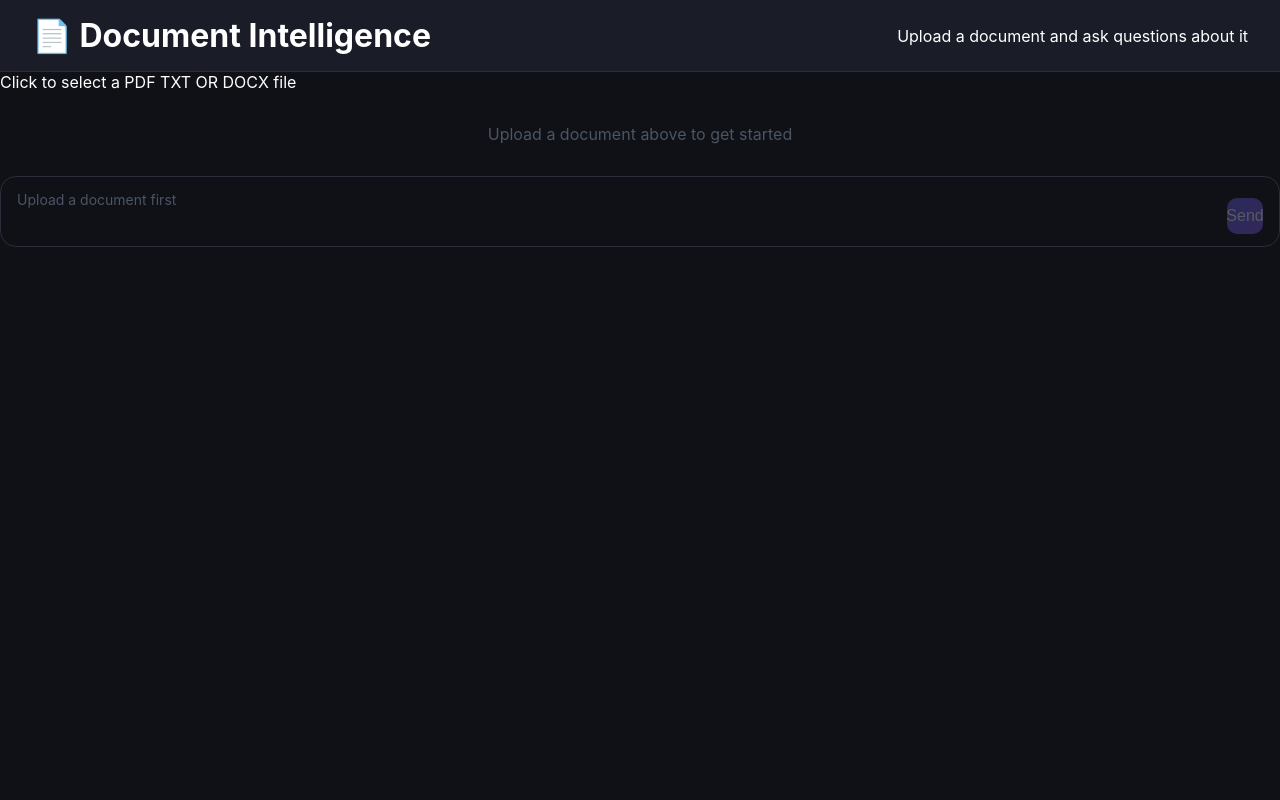
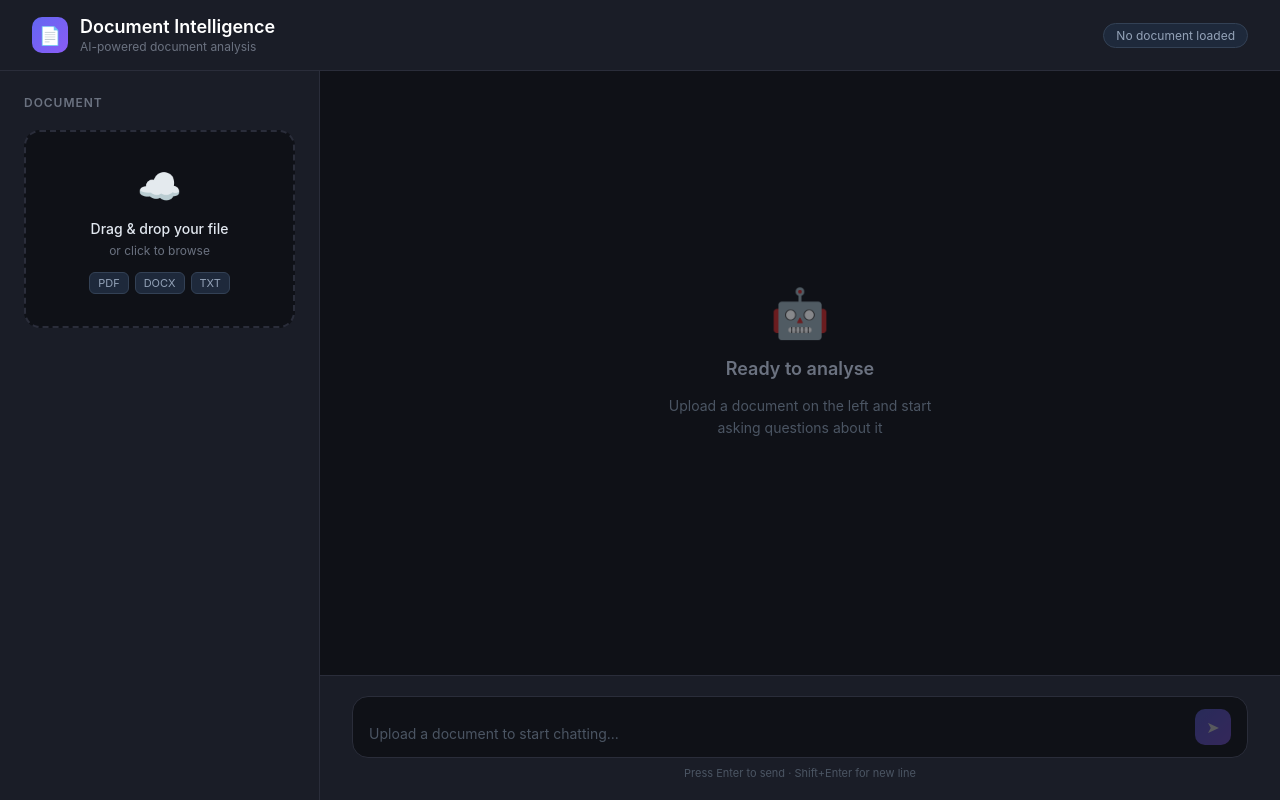
Before and after one commit to eyoba45/document-intelligence-frontend, a React (Create React App) app: page / in a window 1280 px wide. Built offline with nearby package versions, Linux system fonts and the light colour scheme.

Commit message:
Update App.js

```diff
--- a/src/App.js
+++ b/src/App.js
@@ -1,80 +1,150 @@
-import { useState } from "react";
+import { useState, useRef, useEffect } from "react";
 import axios from "axios";
 import "./App.css";
 
 const API = "http://127.0.0.1:8000/api";
 
+function getFileIcon(filename) {
+  if (!filename) return "📄";
+  if (filename.endsWith(".pdf")) return "📕";
+  if (filename.endsWith(".docx")) return "📘";
+  if (filename.endsWith(".txt")) return "📄";
+  return "📄";
+}
+
+function formatSize(bytes) {
+  if (bytes < 1024) return bytes + " B";
+  if (bytes < 1024 * 1024) return (bytes / 1024).toFixed(1) + " KB";
+  return (bytes / (1024 * 1024)).toFixed(1) + " MB";
+}
+
+function formatTime() {
+  return new Date().toLocaleTimeString([], { hour: "2-digit", minute: "2-digit" });
+}
+
+const SUGGESTIONS = [
+  "Summarize this document",
+  "Who are the main people mentioned?",
+  "What are the key objectives?",
+  "What problems does this address?",
+  "What are the main conclusions?",
+];
+
 export default function App() {
   const [file, setFile] = useState(null);
   const [uploaded, setUploaded] = useState(false);
   const [uploading, setUploading] = useState(false);
+  const [progress, setProgress] = useState(0);
   const [chunks, setChunks] = useState(0);
   const [messages, setMessages] = useState([]);
   const [question, setQuestion] = useState("");
   const [loading, setLoading] = useState(false);
+  const [dragging, setDragging] = useState(false);
+  const messagesEndRef = useRef(null);
+  const inputRef = useRef(null);
+  const fileInputRef = useRef(null);
+
+  // Auto scroll to bottom
+  useEffect(() => {
+    messagesEndRef.current?.scrollIntoView({ behavior: "smooth" });
+  }, [messages, loading]);
 
   // Handle file selection
-  const handleFileChange = (e) => {
-    setFile(e.target.files[0]);
+  const handleFile = (selectedFile) => {
+    if (!selectedFile) return;
+    const allowed = [".pdf", ".txt", ".docx"];
+    const ext = "." + selectedFile.name.split(".").pop().toLowerCase();
+    if (!allowed.includes(ext)) {
+      alert("Only PDF, DOCX and TXT files are supported.");
+      return;
+    }
+    setFile(selectedFile);
     setUploaded(false);
     setMessages([]);
+    setProgress(0);
   };
 
-  // Upload the PDF to the backend
+  const handleFileChange = (e) => handleFile(e.target.files[0]);
+
+  // Drag and drop
+  const handleDragOver = (e) => {
+    e.preventDefault();
+    setDragging(true);
+  };
+
+  const handleDragLeave = () => setDragging(false);
+
+  const handleDrop = (e) => {
+    e.preventDefault();
+    setDragging(false);
+    handleFile(e.dataTransfer.files[0]);
+  };
+
+  // Upload document
   const handleUpload = async () => {
     if (!file) return;
     setUploading(true);
+    setProgress(10);
 
     const formData = new FormData();
     formData.append("file", file);
 
     try {
+      setProgress(40);
       const response = await axios.post(`${API}/upload`, formData);
+      setProgress(100);
       setChunks(response.data.chunks);
       setUploaded(true);
       setMessages([
         {
           role: "assistant",
-          content: `✅ Document ready! I have processed "${file.name}" into ${response.data.chunks} chunks. Ask me anything about it.`,
+          content: `I have finished reading **${file.name}**. It was split into ${response.data.chunks} chunks and indexed in the vector database. Ask me anything about it!`,
+          time: formatTime(),
         },
       ]);
     } catch (error) {
-      alert("Upload failed. Make sure your backend is running.");
+      alert("Upload failed. Make sure your backend is running on port 8000.");
+      setProgress(0);
     }
 
     setUploading(false);
   };
 
-  // Send a question to the backend
-  const handleAsk = async () => {
-    if (!question.trim() || !uploaded) return;
+  // Ask question
+  const handleAsk = async (q) => {
+    const text = q || question;
+    if (!text.trim() || !uploaded) return;
 
-    const userMessage = { role: "user", content: question };
-    setMessages((prev) => [...prev, userMessage]);
+    const userMsg = { role: "user", content: text, time: formatTime() };
+    setMessages((prev) => [...prev, userMsg]);
     setQuestion("");
     setLoading(true);
 
     try {
-      const response = await axios.post(`${API}/chat`, { question });
-      const aiMessage = {
+      const response = await axios.post(`${API}/chat`, { question: text });
+      setMessages((prev) => [
+        ...prev,
+        {
           role: "assistant",
           content: response.data.answer,
-      };
-      setMessages((prev) => [...prev, aiMessage]);
+          time: formatTime(),
+        },
+      ]);
     } catch (error) {
       setMessages((prev) => [
         ...prev,
         {
           role: "assistant",
-          content: "Sorry, something went wrong. Please try again.",
+          content: "Something went wrong. Please try again.",
+          time: formatTime(),
         },
       ]);
     }
 
     setLoading(false);
+    inputRef.current?.focus();
   };
 
-  // Allow pressing Enter to send
   const handleKeyDown = (e) => {
     if (e.key === "Enter" && !e.shiftKey) {
       e.preventDefault();
@@ -86,87 +156,205 @@ export default function App() {
     <div className="app">
       {/* Header */}
       <div className="header">
-        <h1>📄 Document Intelligence</h1>
-        <p>Upload a document and ask questions about it</p>
+        <div className="header-left">
+          <div className="header-logo">📄</div>
+          <div>
+            <div className="header-title">Document Intelligence</div>
+            <div className="header-subtitle">AI-powered document analysis</div>
+          </div>
+        </div>
+        <div className="header-badge">
+          {uploaded ? `✅ ${file?.name}` : "No document loaded"}
+        </div>
       </div>
 
-      <div className="container">
-        {/* Upload Section */}
-        <div className="upload-section">
+      <div className="main">
+        {/* Sidebar */}
+        <div className="sidebar">
+          <div className="sidebar-title">Document</div>
+
+          {/* Upload Zone */}
+          <div
+            className={`upload-zone ${dragging ? "dragging" : ""} ${uploaded ? "uploaded" : ""}`}
+            onDragOver={handleDragOver}
+            onDragLeave={handleDragLeave}
+            onDrop={handleDrop}
+            onClick={() => !uploaded && fileInputRef.current?.click()}
+          >
             <input
+              ref={fileInputRef}
               type="file"
-            accept=".pdf,.txt , .docx"
+              accept=".pdf,.txt,.docx"
               onChange={handleFileChange}
-            id="file-input"
               className="file-input"
             />
-          <label htmlFor="file-input" className="file-label">
-            {file ? `📄 ${file.name}` : "Click to select a PDF TXT OR DOCX file"}
-          </label>
+            <div className="upload-icon">
+              {uploaded ? "✅" : dragging ? "📂" : "☁️"}
+            </div>
+            <div className="upload-text">
+              {uploaded
+                ? "Document ready"
+                : dragging
+                ? "Drop it here!"
+                : "Drag & drop your file"}
+            </div>
+            <div className="upload-hint">
+              {uploaded ? "Upload a new file to replace" : "or click to browse"}
+            </div>
+            <div className="upload-formats">
+              {["PDF", "DOCX", "TXT"].map((f) => (
+                <span key={f} className="format-badge">{f}</span>
+              ))}
+            </div>
+          </div>
 
+          {/* File Selected */}
+          {file && (
+            <div className="file-selected">
+              <div className="file-icon">{getFileIcon(file.name)}</div>
+              <div className="file-info">
+                <div className="file-name">{file.name}</div>
+                <div className="file-size">{formatSize(file.size)}</div>
+              </div>
+            </div>
+          )}
+
+          {/* Upload Button */}
           {file && !uploaded && (
             <button
               onClick={handleUpload}
               disabled={uploading}
               className="upload-btn"
             >
-              {uploading ? "Processing..." : "Upload and Process"}
+              {uploading ? "⏳ Processing..." : "🚀 Analyse Document"}
             </button>
           )}
 
+          {/* Progress */}
+          {uploading && (
+            <div className="progress-wrap">
+              <div className="progress-label">
+                <span>Processing document...</span>
+                <span>{progress}%</span>
+              </div>
+              <div className="progress-bar">
+                <div
+                  className="progress-fill"
+                  style={{ width: `${progress}%` }}
+                />
+              </div>
+            </div>
+          )}
+
+          {/* Document Ready Stats */}
           {uploaded && (
-            <div className="upload-success">
-              ✅ Ready — {chunks} chunks indexed
+            <div className="doc-ready">
+              <div className="doc-ready-header">
+                <div className="doc-ready-dot" />
+                <div className="doc-ready-title">Document Ready</div>
+              </div>
+              <div className="doc-stats">
+                <div className="doc-stat">
+                  <div className="doc-stat-value">{chunks}</div>
+                  <div className="doc-stat-label">Chunks</div>
+                </div>
+                <div className="doc-stat">
+                  <div className="doc-stat-value">
+                    {(file?.size / 1024).toFixed(0)}
+                  </div>
+                  <div className="doc-stat-label">KB</div>
+                </div>
+              </div>
+            </div>
+          )}
+
+          {/* Suggestions */}
+          {uploaded && (
+            <div>
+              <div className="suggestions-title">💡 Try asking</div>
+              {SUGGESTIONS.map((s, i) => (
+                <button
+                  key={i}
+                  className="suggestion-chip"
+                  onClick={() => handleAsk(s)}
+                  disabled={loading}
+                >
+                  {s}
+                </button>
+              ))}
             </div>
           )}
         </div>
 
-        {/* Chat Section */}
-        <div className="chat-section">
+        {/* Chat Area */}
+        <div className="chat-area">
           <div className="messages">
             {messages.length === 0 && (
               <div className="empty-state">
-                Upload a document above to get started
+                <div className="empty-icon">🤖</div>
+                <div className="empty-title">Ready to analyse</div>
+                <div className="empty-subtitle">
+                  Upload a document on the left and start asking questions about it
+                </div>
               </div>
             )}
+
             {messages.map((msg, i) => (
               <div key={i} className={`message ${msg.role}`}>
-                <div className="message-label">
-                  {msg.role === "user" ? "You" : "AI"}
+                <div className="message-avatar">
+                  {msg.role === "user" ? "👤" : "🤖"}
                 </div>
+                <div className="message-body">
+                  <div className="message-time">{msg.time}</div>
                   <div className="message-content">{msg.content}</div>
                 </div>
+              </div>
             ))}
+
             {loading && (
               <div className="message assistant">
-                <div className="message-label">AI</div>
-                <div className="message-content typing">Thinking...</div>
+                <div className="message-avatar">🤖</div>
+                <div className="message-body">
+                  <div className="typing-indicator">
+                    <div className="typing-dot" />
+                    <div className="typing-dot" />
+                    <div className="typing-dot" />
+                  </div>
+                </div>
               </div>
             )}
+
+            <div ref={messagesEndRef} />
           </div>
 
           {/* Input */}
+          <div className="input-area">
             <div className="input-row">
               <textarea
+                ref={inputRef}
                 value={question}
                 onChange={(e) => setQuestion(e.target.value)}
                 onKeyDown={handleKeyDown}
                 placeholder={
                   uploaded
-                  ? "Ask a question about your document..."
-                  : "Upload a document first"
+                    ? "Ask anything about your document..."
+                    : "Upload a document to start chatting..."
                 }
                 disabled={!uploaded || loading}
                 className="question-input"
-              rows={2}
+                rows={1}
               />
               <button
-              onClick={handleAsk}
+                onClick={() => handleAsk()}
                 disabled={!uploaded || loading || !question.trim()}
                 className="ask-btn"
               >
-              Send
+                ➤
               </button>
+            </div>
+            <div className="input-hint">
+              Press Enter to send · Shift+Enter for new line
+            </div>
           </div>
         </div>
       </div>
```
Lines whose indentation alone changed are shown as unchanged.
